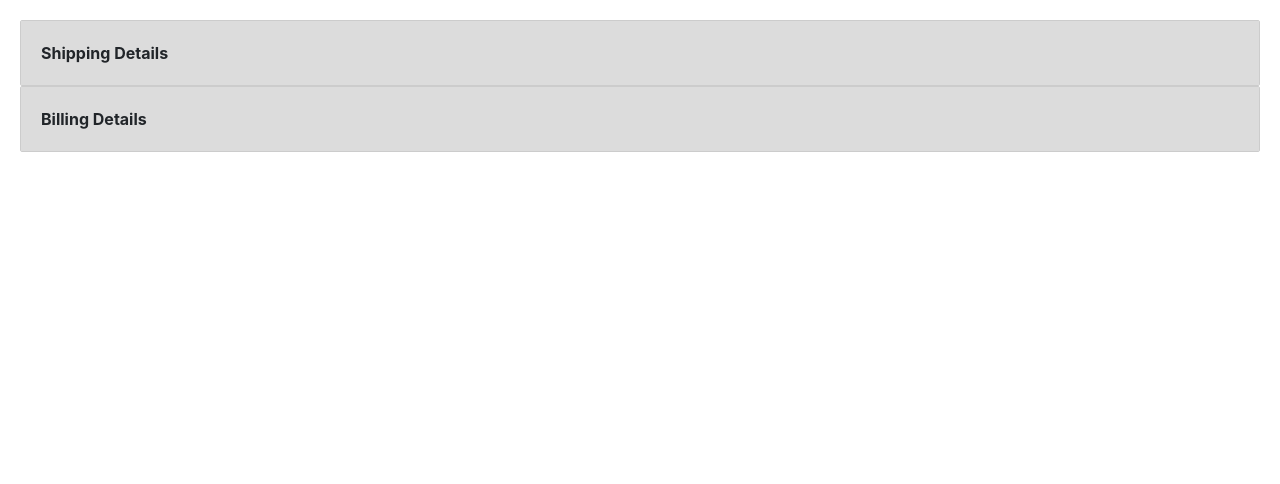
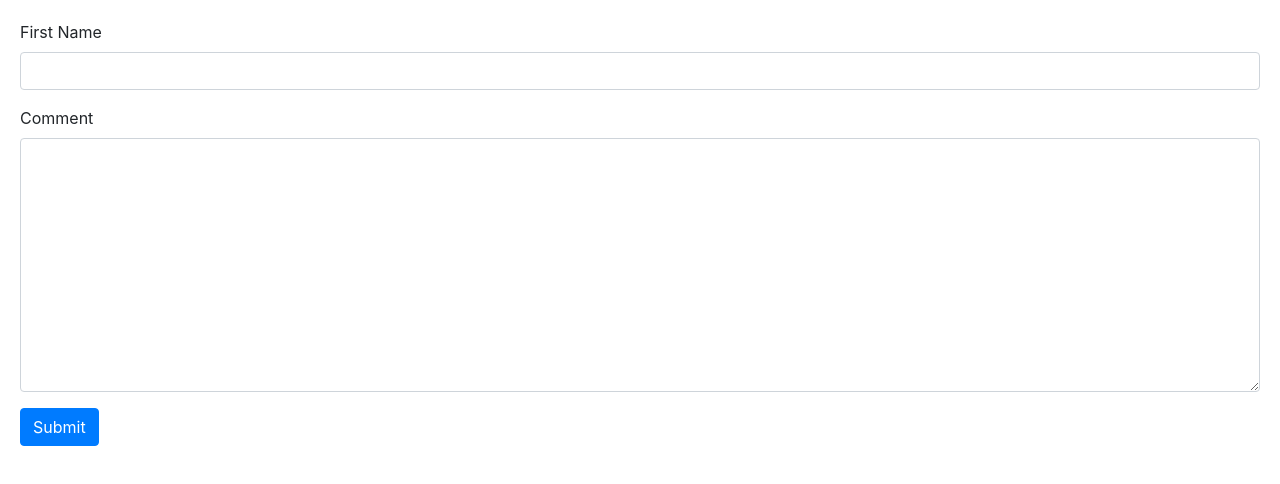
Before and after one commit to kdhruvajyothreddy/angular-assignment2, an Angular app: page / in a window 1280 px wide. Shown: the top 484 px of the page. Built offline with nearby package versions, Linux system fonts and the light colour scheme.

Commit message:
Creating a form & using ngModel to create instance & associate it with this field

```diff
--- a/src/app/app.component.html
+++ b/src/app/app.component.html
@@ -1,8 +1,3 @@
 <link rel="stylesheet" href="https://use.fontawesome.com/releases/v5.7.0/css/all.css" integrity="sha384-lZN37f5QGtY3VHgisS14W3ExzMWZxybE1SJSEsQp9S+oqd12jhcu+A56Ebc1zFSJ" crossorigin="anonymous">
 
-<zippy title="Shipping Details">
-    Shipping Details Content
-</zippy>
-<zippy title="Billing Details">
-    Billing Details Content
-</zippy>
+<contact-form></contact-form>
--- /dev/null
+++ b/src/app/contact-form/contact-form.component.html
@@ -0,0 +1,13 @@
+<form>
+    <div class="form-group">
+        <label for="firstName">First Name</label>
+        <input ngModel name="firstName" #firstName="ngModel"  (change)="log(firstName)" id="firstName" type="text" class="form-control">
+        <!-- Using ngModel to create an instance of a form control class and associate it with this input field -->
+    </div>
+    <div class="form-group">
+        <label for="comment">Comment</label>
+        <textarea ngModel name="comment" id="comment" cols="30" rows="10" for="comment" class="form-control"></textarea>
+        <!-- Using ngModel here too, to create an instance of a form control class and associate with this input field -->
+    </div>
+    <button class="btn btn-primary">Submit</button>
+</form>
--- /dev/null
+++ b/src/app/contact-form/contact-form.component.ts
@@ -0,0 +1,16 @@
+import { Component, OnInit } from '@angular/core';
+
+@Component({
+  selector: 'contact-form',
+  templateUrl: './contact-form.component.html',
+  styleUrls: ['./contact-form.component.css']
+})
+export class ContactFormComponent {
+
+  log(x: string){
+    console.log(x);
+
+  }
+
+
+}
```
Also changed, not shown: src/app/app.module.ts (+6 -2 lines), src/app/contact-form/contact-form.component.css (added), 1 other file (tests, documents, lock files or other folders).
